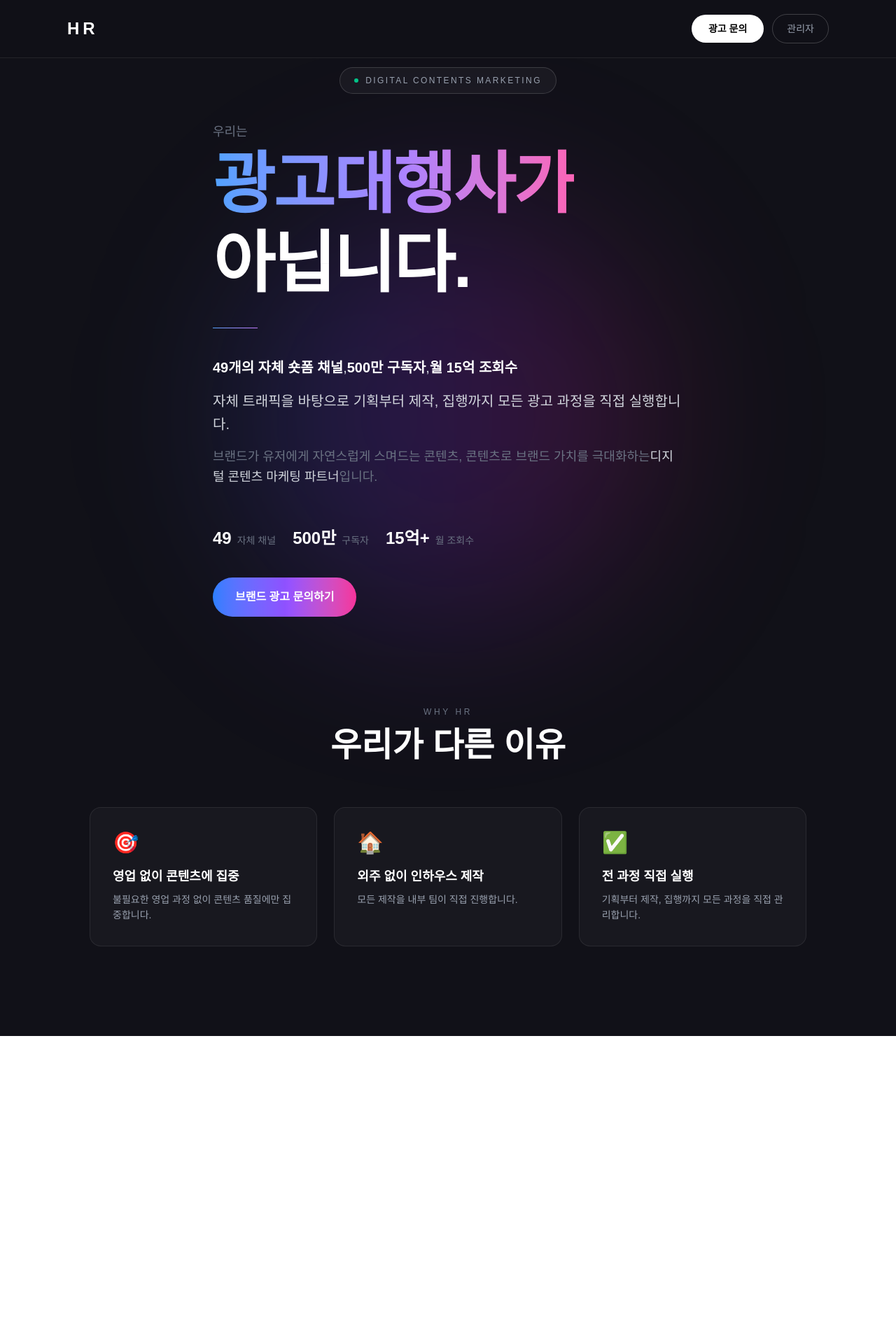
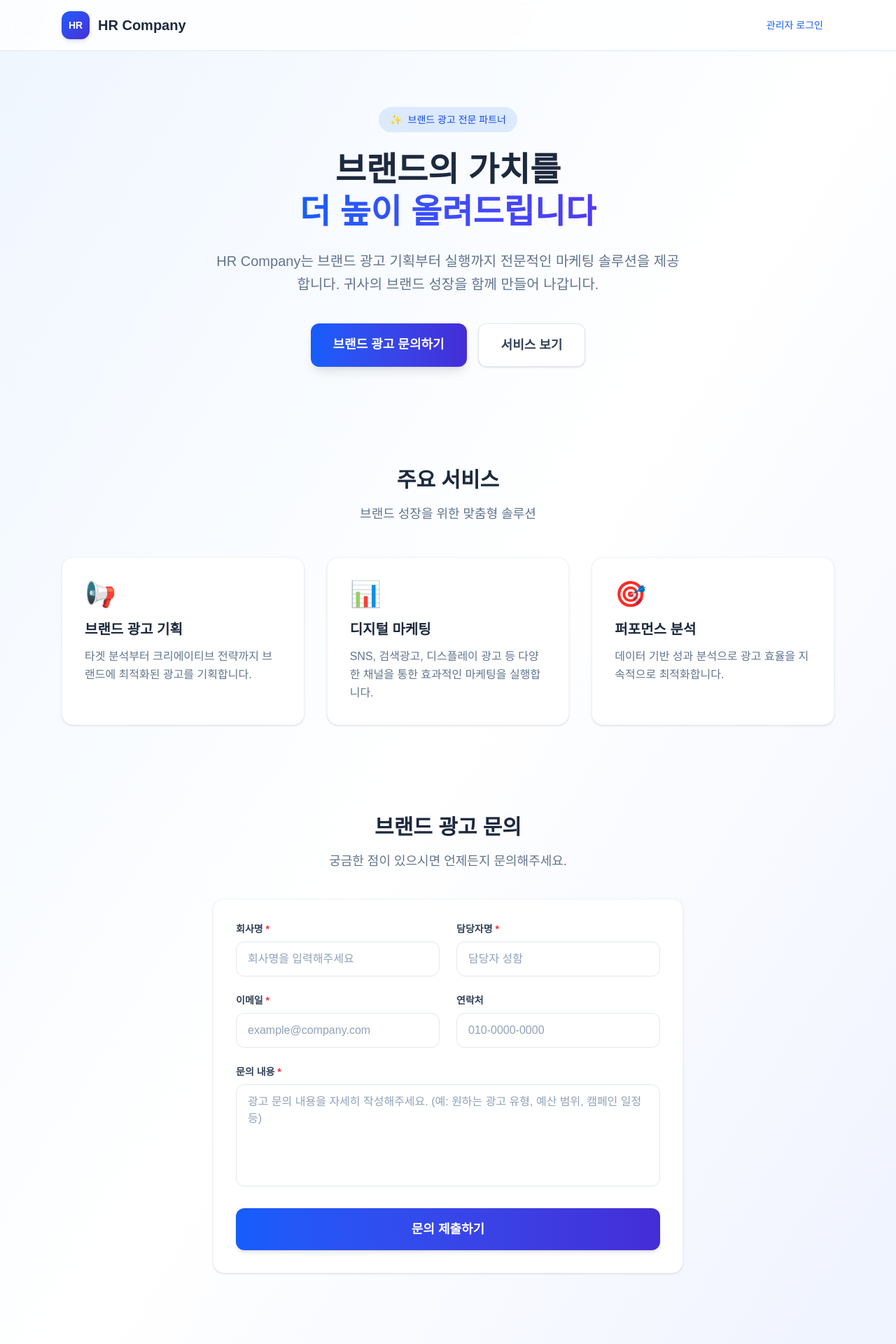
Before and after one commit to theooozy/hrcompany, a Next.js app: page / in a window 1280 px wide. Shown: the top 1920 px of the page at 70% size. Before the commit the page ends 1480 px from the top, so only its background shows below. Built offline with nearby package versions, Linux system fonts and the light colour scheme; no server answers.

Commit message:
홈페이지 디자인 개선: 밝고 세련된 디자인으로 변경

```diff
--- a/app/page.tsx
+++ b/app/page.tsx
@@ -1,192 +1,264 @@
-'use client'
-import { useState } from 'react'
-import { useRouter } from 'next/navigation'
-import { createClient } from '@supabase/supabase-js'
+'use client';
+
+import { useState } from 'react';
+import { createClient } from '@supabase/supabase-js';
 
 const supabase = createClient(
-  process.env.NEXT_PUBLIC_SUPABASE_URL,
-  process.env.NEXT_PUBLIC_SUPABASE_ANON_KEY
-)
+  process.env.NEXT_PUBLIC_SUPABASE_URL!,
+  process.env.NEXT_PUBLIC_SUPABASE_ANON_KEY!
+);
 
-export default function Home() {
-  const router = useRouter()
-  const [showForm, setShowForm] = useState(false)
-  const [formData, setFormData] = useState({ company: '', name: '', phone: '', email: '', message: '' })
-  const [submitted, setSubmitted] = useState(false)
-  const [submitting, setSubmitting] = useState(false)
+export default function HomePage() {
+  const [formData, setFormData] = useState({
+    company: '',
+    name: '',
+    email: '',
+    phone: '',
+    message: '',
+  });
+  const [submitted, setSubmitted] = useState(false);
+  const [loading, setLoading] = useState(false);
 
-  const handleSubmit = async (e) => {
-    e.preventDefault()
-    setSubmitting(true)
-    await supabase.from('inquiries').insert([{
+  const handleChange = (e: React.ChangeEvent<HTMLInputElement | HTMLTextAreaElement>) => {
+    setFormData({ ...formData, [e.target.name]: e.target.value });
+  };
+
+  const handleSubmit = async (e: React.FormEvent) => {
+    e.preventDefault();
+    setLoading(true);
+    try {
+      const { error } = await supabase.from('inquiries').insert([
+        {
           company: formData.company,
           name: formData.name,
+          email: formData.email,
           phone: formData.phone,
-      email: formData.email,
           message: formData.message,
-    }])
-    setSubmitted(true)
-    setSubmitting(false)
+          type: 'brand_ad',
+        },
+      ]);
+      if (error) throw error;
+      setSubmitted(true);
+    } catch (err) {
+      console.error(err);
+      alert('제출 중 오류가 발생했습니다. 다시 시도해주세요.');
+    } finally {
+      setLoading(false);
     }
+  };
 
   return (
-    <main className="min-h-screen bg-[#111118] text-white overflow-x-hidden">
-      <nav className="fixed top-0 w-full z-50 bg-[#111118]/90 backdrop-blur-md border-b border-white/[0.08]">
-        <div className="max-w-6xl mx-auto px-8 py-5 flex justify-between items-center">
-          <span className="text-2xl font-black tracking-[0.2em] text-white">HR</span>
+    <div className="min-h-screen bg-gradient-to-br from-blue-50 via-white to-indigo-50">
+      {/* Header */}
+      <header className="bg-white/80 backdrop-blur-sm border-b border-blue-100 sticky top-0 z-10">
+        <div className="max-w-6xl mx-auto px-6 py-4 flex items-center justify-between">
           <div className="flex items-center gap-3">
-            <button onClick={() => setShowForm(true)}
-              className="text-sm px-6 py-2.5 bg-white text-black rounded-full font-semibold hover:bg-gray-100 transition-all duration-300">
-              광고 문의
-            </button>
-            <button onClick={() => router.push('/admin/login')}
-              className="text-sm px-5 py-2.5 border border-white/20 rounded-full text-gray-400 hover:text-white hover:border-white/40 transition-all duration-300">
-              관리자
-            </button>
+            <div className="w-10 h-10 rounded-xl bg-gradient-to-br from-blue-600 to-indigo-700 flex items-center justify-center shadow-md">
+              <span className="text-white font-bold text-sm">HR</span>
             </div>
+            <span className="text-xl font-bold text-slate-800">HR Company</span>
           </div>
-      </nav>
+          <a
+            href="/admin/login"
+            className="text-sm font-medium text-blue-600 hover:text-blue-800 transition-colors px-4 py-2 rounded-lg hover:bg-blue-50"
+          >
+            관리자 로그인
+          </a>
+        </div>
+      </header>
 
-      <section className="relative min-h-screen flex items-center justify-center px-6 pt-24">
-        <div className="absolute inset-0 bg-[#111118]" />
-        <div className="absolute top-1/3 left-1/2 -translate-x-1/2 w-[600px] h-[600px] bg-gradient-to-r from-blue-600/20 via-purple-600/20 to-pink-600/20 rounded-full blur-[120px]" />
-        <div className="relative z-10 max-w-4xl mx-auto">
-          <div className="flex justify-center mb-10">
-            <div className="inline-flex items-center gap-2.5 px-5 py-2.5 rounded-full border border-white/15 bg-white/[0.04]">
-              <span className="w-1.5 h-1.5 rounded-full bg-emerald-400 animate-pulse" />
-              <span className="text-xs text-gray-400 tracking-[0.2em] font-medium">DIGITAL CONTENTS MARKETING</span>
+      {/* Hero Section */}
+      <section className="max-w-6xl mx-auto px-6 py-20 text-center">
+        <div className="inline-flex items-center gap-2 bg-blue-100 text-blue-700 px-4 py-2 rounded-full text-sm font-medium mb-6">
+          <span>✨</span>
+          <span>브랜드 광고 전문 파트너</span>
         </div>
-          </div>
-          <div className="mb-10">
-            <p className="text-lg text-gray-500 mb-3 font-medium">우리는</p>
-            <h1 className="text-6xl md:text-8xl font-black leading-[1.05] tracking-tight mb-3">
-              <span className="bg-gradient-to-r from-blue-400 via-violet-400 to-pink-400 bg-clip-text text-transparent">광고대행사가</span>
+        <h1 className="text-5xl font-bold text-slate-800 mb-6 leading-tight">
+          브랜드의 가치를<br />
+          <span className="text-transparent bg-clip-text bg-gradient-to-r from-blue-600 to-indigo-600">
+            더 높이 올려드립니다
+          </span>
         </h1>
-            <h1 className="text-6xl md:text-8xl font-black leading-[1.05] tracking-tight text-white">아닙니다.</h1>
-          </div>
-          <div className="w-16 h-px bg-gradient-to-r from-blue-400 to-purple-400 mb-10" />
-          <div className="max-w-2xl space-y-4 mb-14">
-            <p className="text-xl text-gray-300 leading-relaxed">
-              <span className="text-white font-semibold">49개의 자체 숏폼 채널</span>,
-              <span className="text-white font-semibold">500만 구독자</span>,
-              <span className="text-white font-semibold">월 15억 조회수</span>
+        <p className="text-xl text-slate-500 mb-10 max-w-2xl mx-auto leading-relaxed">
+          HR Company는 브랜드 광고 기획부터 실행까지 전문적인 마케팅 솔루션을 제공합니다.
+          귀사의 브랜드 성장을 함께 만들어 나갑니다.
         </p>
-            <p className="text-xl text-gray-300 leading-relaxed">
-              자체 트래픽을 바탕으로 기획부터 제작, 집행까지 모든 광고 과정을 직접 실행합니다.
-            </p>
-            <p className="text-lg text-gray-500 leading-relaxed">
-              브랜드가 유저에게 자연스럽게 스며드는 콘텐츠,
-              콘텐츠로 브랜드 가치를 극대화하는
-              <span className="text-gray-300 font-medium">디지털 콘텐츠 마케팅 파트너</span>입니다.
-            </p>
-          </div>
-          <div className="flex flex-wrap items-center gap-6 mb-10">
-            <div className="flex items-baseline gap-2">
-              <span className="text-2xl font-black text-white">49</span>
-              <span className="text-sm text-gray-500">자체 채널</span>
-            </div>
-            <div className="flex items-baseline gap-2">
-              <span className="text-2xl font-black text-white">500만</span>
-              <span className="text-sm text-gray-500">구독자</span>
-            </div>
-            <div className="flex items-baseline gap-2">
-              <span className="text-2xl font-black text-white">15억+</span>
-              <span className="text-sm text-gray-500">월 조회수</span>
-            </div>
-          </div>
-          <button onClick={() => setShowForm(true)}
-            className="group inline-flex items-center gap-3 px-8 py-4 rounded-full text-base font-semibold bg-gradient-to-r from-blue-500 via-violet-500 to-pink-500 text-white hover:shadow-lg hover:shadow-purple-500/25 hover:scale-105 transition-all duration-300">
+        <div className="flex gap-4 justify-center flex-wrap">
+          <a
+            href="#inquiry"
+            className="px-8 py-4 bg-gradient-to-r from-blue-600 to-indigo-700 text-white rounded-xl font-semibold text-lg shadow-lg hover:shadow-xl hover:from-blue-700 hover:to-indigo-800 transition-all"
+          >
             브랜드 광고 문의하기
-          </button>
+          </a>
+          <a
+            href="#services"
+            className="px-8 py-4 bg-white text-slate-700 rounded-xl font-semibold text-lg border border-slate-200 hover:bg-slate-50 hover:border-slate-300 transition-all shadow-sm"
+          >
+            서비스 보기
+          </a>
         </div>
       </section>
 
-      <section className="py-32 px-6 relative">
-        <div className="max-w-5xl mx-auto">
-          <div className="text-center mb-16">
-            <p className="text-xs tracking-[0.3em] text-gray-500 mb-4 font-medium">WHY HR</p>
-            <h2 className="text-4xl md:text-5xl font-black text-white">우리가 다른 이유</h2>
+      {/* Services Section */}
+      <section id="services" className="max-w-6xl mx-auto px-6 py-16">
+        <div className="text-center mb-12">
+          <h2 className="text-3xl font-bold text-slate-800 mb-4">주요 서비스</h2>
+          <p className="text-slate-500 text-lg">브랜드 성장을 위한 맞춤형 솔루션</p>
         </div>
-          <div className="grid md:grid-cols-3 gap-6">
-            <div className="p-8 rounded-2xl border border-white/[0.08] bg-white/[0.03] hover:bg-white/[0.06] transition-all duration-300">
-              <div className="text-3xl mb-4">🎯</div>
-              <h3 className="text-lg font-bold text-white mb-2">영업 없이 콘텐츠에 집중</h3>
-              <p className="text-gray-400 text-sm leading-relaxed">불필요한 영업 과정 없이 콘텐츠 품질에만 집중합니다.</p>
+        <div className="grid grid-cols-1 md:grid-cols-3 gap-8">
+          {[
+            {
+              icon: '📢',
+              title: '브랜드 광고 기획',
+              desc: '타겟 분석부터 크리에이티브 전략까지 브랜드에 최적화된 광고를 기획합니다.',
+            },
+            {
+              icon: '📊',
+              title: '디지털 마케팅',
+              desc: 'SNS, 검색광고, 디스플레이 광고 등 다양한 채널을 통한 효과적인 마케팅을 실행합니다.',
+            },
+            {
+              icon: '🎯',
+              title: '퍼포먼스 분석',
+              desc: '데이터 기반 성과 분석으로 광고 효율을 지속적으로 최적화합니다.',
+            },
+          ].map((service) => (
+            <div
+              key={service.title}
+              className="bg-white rounded-2xl p-8 shadow-sm border border-slate-100 hover:shadow-md hover:border-blue-200 transition-all"
+            >
+              <div className="text-4xl mb-4">{service.icon}</div>
+              <h3 className="text-xl font-bold text-slate-800 mb-3">{service.title}</h3>
+              <p className="text-slate-500 leading-relaxed">{service.desc}</p>
             </div>
-            <div className="p-8 rounded-2xl border border-white/[0.08] bg-white/[0.03] hover:bg-white/[0.06] transition-all duration-300">
-              <div className="text-3xl mb-4">🏠</div>
-              <h3 className="text-lg font-bold text-white mb-2">외주 없이 인하우스 제작</h3>
-              <p className="text-gray-400 text-sm leading-relaxed">모든 제작을 내부 팀이 직접 진행합니다.</p>
-            </div>
-            <div className="p-8 rounded-2xl border border-white/[0.08] bg-white/[0.03] hover:bg-white/[0.06] transition-all duration-300">
-              <div className="text-3xl mb-4">✅</div>
-              <h3 className="text-lg font-bold text-white mb-2">전 과정 직접 실행</h3>
-              <p className="text-gray-400 text-sm leading-relaxed">기획부터 제작, 집행까지 모든 과정을 직접 관리합니다.</p>
-            </div>
-          </div>
+          ))}
         </div>
       </section>
 
-      {showForm && (
-        <div className="fixed inset-0 z-50 flex items-center justify-center bg-black/70 backdrop-blur-sm px-4">
-          <div className="w-full max-w-md bg-white rounded-3xl shadow-2xl p-8 relative">
-            <button onClick={() => { setShowForm(false); setSubmitted(false) }}
-              className="absolute top-5 right-5 text-gray-400 hover:text-gray-600 text-xl font-bold w-8 h-8 flex items-center justify-center rounded-full hover:bg-gray-100 transition-all">X</button>
+      {/* Inquiry Form Section */}
+      <section id="inquiry" className="max-w-6xl mx-auto px-6 py-16">
+        <div className="max-w-2xl mx-auto">
+          <div className="text-center mb-10">
+            <h2 className="text-3xl font-bold text-slate-800 mb-4">브랜드 광고 문의</h2>
+            <p className="text-slate-500 text-lg">궁금한 점이 있으시면 언제든지 문의해주세요.</p>
+          </div>
+
           {submitted ? (
-              <div className="text-center py-8">
-                <div className="text-5xl mb-4">🎉</div>
-                <h3 className="text-xl font-bold text-gray-900 mb-2">문의가 접수되었습니다!</h3>
-                <p className="text-gray-500 text-sm">빠른 시일 내에 연락드리겠습니다.</p>
-                <button onClick={() => { setShowForm(false); setSubmitted(false) }}
-                  className="mt-6 px-6 py-2.5 bg-gradient-to-r from-blue-600 to-indigo-700 text-white rounded-xl font-semibold text-sm">
-                  닫기
+            <div className="bg-white rounded-2xl p-12 text-center shadow-sm border border-slate-100">
+              <div className="w-16 h-16 bg-green-100 rounded-full flex items-center justify-center mx-auto mb-6">
+                <span className="text-3xl">✅</span>
+              </div>
+              <h3 className="text-2xl font-bold text-slate-800 mb-3">문의가 접수되었습니다!</h3>
+              <p className="text-slate-500 text-lg mb-8">
+                빠른 시일 내에 담당자가 연락드리겠습니다.
+              </p>
+              <button
+                onClick={() => {
+                  setSubmitted(false);
+                  setFormData({ company: '', name: '', email: '', phone: '', message: '' });
+                }}
+                className="px-6 py-3 bg-gradient-to-r from-blue-600 to-indigo-700 text-white rounded-xl font-semibold hover:from-blue-700 hover:to-indigo-800 transition-all shadow-md"
+              >
+                새 문의 작성
               </button>
             </div>
           ) : (
+            <form onSubmit={handleSubmit} className="bg-white rounded-2xl p-8 shadow-sm border border-slate-100 space-y-6">
+              <div className="grid grid-cols-1 md:grid-cols-2 gap-6">
                 <div>
-                <h2 className="text-xl font-bold text-gray-900 mb-1">브랜드 광고 문의</h2>
-                <p className="text-gray-400 text-sm mb-6">담당자가 확인 후 빠르게 연락드립니다</p>
-                <form onSubmit={handleSubmit} className="space-y-4">
-                  <div>
-                    <label className="block text-sm font-semibold text-gray-700 mb-1.5">회사명</label>
-                    <input type="text" placeholder="회사 또는 브랜드명" required
-                      value={formData.company} onChange={e => setFormData({ ...formData, company: e.target.value })}
-                      className="w-full px-4 py-3 rounded-xl border border-gray-200 bg-gray-50 text-gray-900 placeholder-gray-400 focus:outline-none focus:ring-2 focus:ring-blue-500 focus:bg-white text-sm transition-all" />
+                  <label className="block text-sm font-semibold text-slate-700 mb-2">
+                    회사명 <span className="text-red-500">*</span>
+                  </label>
+                  <input
+                    type="text"
+                    name="company"
+                    value={formData.company}
+                    onChange={handleChange}
+                    required
+                    placeholder="회사명을 입력해주세요"
+                    className="w-full px-4 py-3 rounded-xl border border-slate-200 text-slate-800 placeholder-slate-400 focus:outline-none focus:ring-2 focus:ring-blue-400 focus:border-transparent transition-all"
+                  />
                 </div>
                 <div>
-                    <label className="block text-sm font-semibold text-gray-700 mb-1.5">담당자 이름</label>
-                    <input type="text" placeholder="홍길동" required
-                      value={formData.name} onChange={e => setFormData({ ...formData, name: e.target.value })}
-                      className="w-full px-4 py-3 rounded-xl border border-gray-200 bg-gray-50 text-gray-900 placeholder-gray-400 focus:outline-none focus:ring-2 focus:ring-blue-500 focus:bg-white text-sm transition-all" />
+                  <label className="block text-sm font-semibold text-slate-700 mb-2">
+                    담당자명 <span className="text-red-500">*</span>
+                  </label>
+                  <input
+                    type="text"
+                    name="name"
+                    value={formData.name}
+                    onChange={handleChange}
+                    required
+                    placeholder="담당자 성함"
+                    className="w-full px-4 py-3 rounded-xl border border-slate-200 text-slate-800 placeholder-slate-400 focus:outline-none focus:ring-2 focus:ring-blue-400 focus:border-transparent transition-all"
+                  />
+                </div>
+              </div>
+              <div className="grid grid-cols-1 md:grid-cols-2 gap-6">
+                <div>
+                  <label className="block text-sm font-semibold text-slate-700 mb-2">
+                    이메일 <span className="text-red-500">*</span>
+                  </label>
+                  <input
+                    type="email"
+                    name="email"
+                    value={formData.email}
+                    onChange={handleChange}
+                    required
+                    placeholder="example@company.com"
+                    className="w-full px-4 py-3 rounded-xl border border-slate-200 text-slate-800 placeholder-slate-400 focus:outline-none focus:ring-2 focus:ring-blue-400 focus:border-transparent transition-all"
+                  />
                 </div>
                 <div>
-                    <label className="block text-sm font-semibold text-gray-700 mb-1.5">연락처</label>
-                    <input type="tel" placeholder="010-0000-0000" required
-                      value={formData.phone} onChange={e => setFormData({ ...formData, phone: e.target.value })}
-                      className="w-full px-4 py-3 rounded-xl border border-gray-200 bg-gray-50 text-gray-900 placeholder-gray-400 focus:outline-none focus:ring-2 focus:ring-blue-500 focus:bg-white text-sm transition-all" />
+                  <label className="block text-sm font-semibold text-slate-700 mb-2">연락처</label>
+                  <input
+                    type="tel"
+                    name="phone"
+                    value={formData.phone}
+                    onChange={handleChange}
+                    placeholder="010-0000-0000"
+                    className="w-full px-4 py-3 rounded-xl border border-slate-200 text-slate-800 placeholder-slate-400 focus:outline-none focus:ring-2 focus:ring-blue-400 focus:border-transparent transition-all"
+                  />
+                </div>
               </div>
               <div>
-                    <label className="block text-sm font-semibold text-gray-700 mb-1.5">이메일</label>
-                    <input type="email" placeholder="contact@example.com" required
-                      value={formData.email} onChange={e => setFormData({ ...formData, email: e.target.value })}
-                      className="w-full px-4 py-3 rounded-xl border border-gray-200 bg-gray-50 text-gray-900 placeholder-gray-400 focus:outline-none focus:ring-2 focus:ring-blue-500 focus:bg-white text-sm transition-all" />
+                <label className="block text-sm font-semibold text-slate-700 mb-2">
+                  문의 내용 <span className="text-red-500">*</span>
+                </label>
+                <textarea
+                  name="message"
+                  value={formData.message}
+                  onChange={handleChange}
+                  required
+                  rows={5}
+                  placeholder="광고 문의 내용을 자세히 작성해주세요. (예: 원하는 광고 유형, 예산 범위, 캠페인 일정 등)"
+                  className="w-full px-4 py-3 rounded-xl border border-slate-200 text-slate-800 placeholder-slate-400 focus:outline-none focus:ring-2 focus:ring-blue-400 focus:border-transparent transition-all resize-none"
+                />
               </div>
-                  <div>
-                    <label className="block text-sm font-semibold text-gray-700 mb-1.5">문의 내용 (선택)</label>
-                    <textarea placeholder="광고 목적, 예산, 일정 등을 간략히 적어주세요" rows={3}
-                      value={formData.message} onChange={e => setFormData({ ...formData, message: e.target.value })}
-                      className="w-full px-4 py-3 rounded-xl border border-gray-200 bg-gray-50 text-gray-900 placeholder-gray-400 focus:outline-none focus:ring-2 focus:ring-blue-500 focus:bg-white text-sm transition-all resize-none" />
-                  </div>
-                  <button type="submit" disabled={submitting}
-                    className="w-full py-3.5 bg-gradient-to-r from-blue-600 to-indigo-700 text-white font-bold rounded-xl shadow-lg hover:scale-[1.01] transition-all text-sm disabled:opacity-60">
-                    {submitting ? '전송 중...' : '문의 보내기'}
+              <button
+                type="submit"
+                disabled={loading}
+                className="w-full py-4 bg-gradient-to-r from-blue-600 to-indigo-700 text-white rounded-xl font-semibold text-lg shadow-md hover:shadow-lg hover:from-blue-700 hover:to-indigo-800 transition-all disabled:opacity-60 disabled:cursor-not-allowed"
+              >
+                {loading ? '제출 중...' : '문의 제출하기'}
               </button>
             </form>
-              </div>
           )}
         </div>
+      </section>
+
+      {/* Footer */}
+      <footer className="bg-white border-t border-slate-100 mt-16">
+        <div className="max-w-6xl mx-auto px-6 py-10 text-center">
+          <div className="flex items-center justify-center gap-3 mb-4">
+            <div className="w-8 h-8 rounded-lg bg-gradient-to-br from-blue-600 to-indigo-700 flex items-center justify-center">
+              <span className="text-white font-bold text-xs">HR</span>
             </div>
-      )}
-    </main>
-  )
+            <span className="text-lg font-bold text-slate-700">HR Company</span>
+          </div>
+          <p className="text-slate-400 text-sm">© 2024 HR Company. All rights reserved.</p>
+        </div>
+      </footer>
+    </div>
+  );
 }
```
Lines whose indentation alone changed are shown as unchanged.
